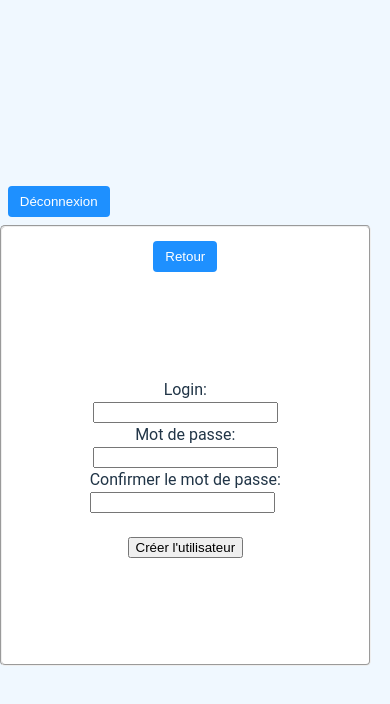
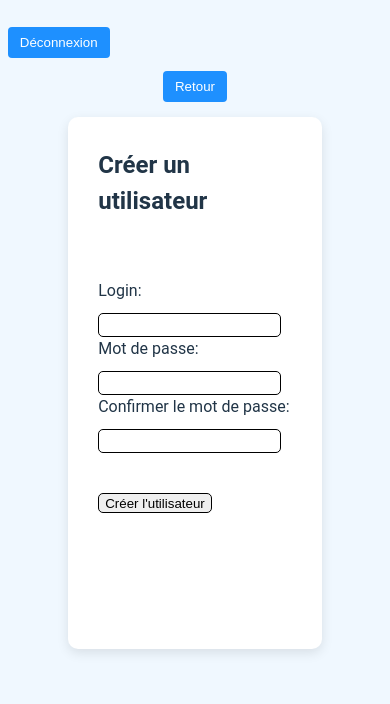
Before and after one commit to Porridjo/tfe-frontend, a React (Vite) app: page /create-user in a window 390 px wide. Shown: the top 704 px of the page. Built offline with nearby package versions, Linux system fonts and the light colour scheme; sample sign-in values are in the browser's storage.

Commit message:
fix: css

```diff
--- a/src/pages/Article/ArticleCreationPage.jsx
+++ b/src/pages/Article/ArticleCreationPage.jsx
@@ -122,7 +122,7 @@ const ArticleCreationPage = () => {
               <option>unité</option>
               <option>caisse</option>
             </select>
-            <input type="submit" value="Ajouter l'article" />
+            <input className="submit-new-article-btn" type="submit" value="Ajouter l'article" />
           </form>
         </div>
       </div>
--- a/src/pages/User/UserCreationPage.jsx
+++ b/src/pages/User/UserCreationPage.jsx
@@ -51,9 +51,13 @@ const UserCreationPage = () => {
 
   return (
     <>
-      <div className='user-creation-container center-container'>
+      <div className='user-creation-container'>
+        <div className="button-div-create-user">
           <button onClick={() => navigate(`/round`)}>Retour</button>
-        <form className="center-container" onSubmit={createUser}>
+        </div>
+        <div className="user-creation-form-div">
+          <h2>Créer un utilisateur</h2>
+          <form  onSubmit={createUser}>
             <Input
               id="username"
               name="username"
@@ -78,9 +82,12 @@ const UserCreationPage = () => {
               label="Confirmer le mot de passe"
               type="password"
             />
-          <br />
+            <div>
               <input type="submit" value="Créer l'utilisateur" />
+            </div>
           </form>
+        </div>
+
       </div>
     </>
   );
--- a/src/stylesheets/ArticleCreationPage.css
+++ b/src/stylesheets/ArticleCreationPage.css
@@ -86,4 +86,20 @@
     width: 95%;
     margin-top: 10px;
   }
+
+  .article-creation-section {
+    flex-wrap: wrap;
+  }
+
+  .article-creation-section form input:first-child{
+    height: 20px;
+  }
+
+  .article-creation-section select {
+    height: 30px;
+  }
+
+  .submit-new-article-btn {
+    margin-top: 20px;
+  }
 }
--- a/src/stylesheets/UserCreationPage.css
+++ b/src/stylesheets/UserCreationPage.css
@@ -1,8 +1,59 @@
 .user-creation-container {
-    width: 90%;
-    height: 50vh;
-    padding: 2%;
-    border: groove 2px;
-    border-radius: 5px;
-    background-color: white;
+  height: 90vh;
+  display: flex;
+  flex-direction: column;
+  justify-self: center;
 }
+
+.button-div-create-user {
+  display: flex;
+  justify-content: center;
+}
+
+.user-creation-form-div {
+  width: 30%;
+  height: 70%;
+  align-self: center;
+  border-radius: 10px;
+  box-shadow: rgba(0, 0, 0, 0.1) 0px 4px 12px;
+  display: flex;
+  flex-direction: column;
+  background-color: white;
+}
+
+.user-creation-form-div input {
+  height: 20px;
+  margin-top: 10px;
+  border-radius: 5px;
+  border: 1px black solid;
+}
+
+.user-creation-form-div div:nth-child(4) {
+  margin-top: 30px;
+}
+
+.user-creation-form-div form {
+  display: flex;
+  flex-direction: column;
+}
+
+.user-creation-form-div > * {
+  margin: 30px;
+}
+
+@media (max-width: 700px) {
+  .button-div-article {
+    width: 100%;
+    align-self: start;
+    align-items: center;
+    display: flex;
+    margin-left: 2%;
+    margin-right: 10%;
+    justify-content: space-between;
+  }
+
+  .user-creation-form-div {
+    width: 95%;
+    margin-top: 10px;
+  }
+}
```
Lines whose indentation alone changed are shown as unchanged.
